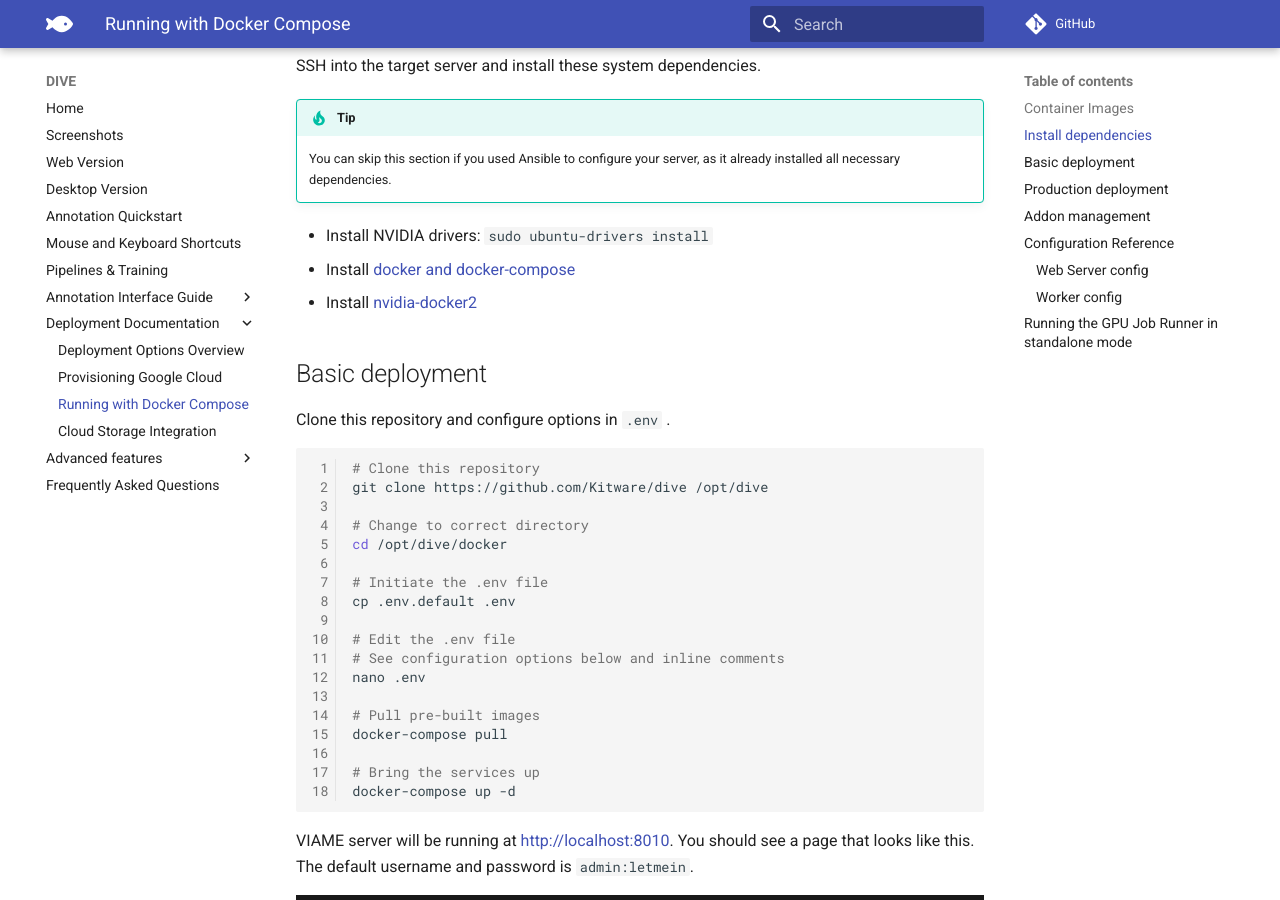
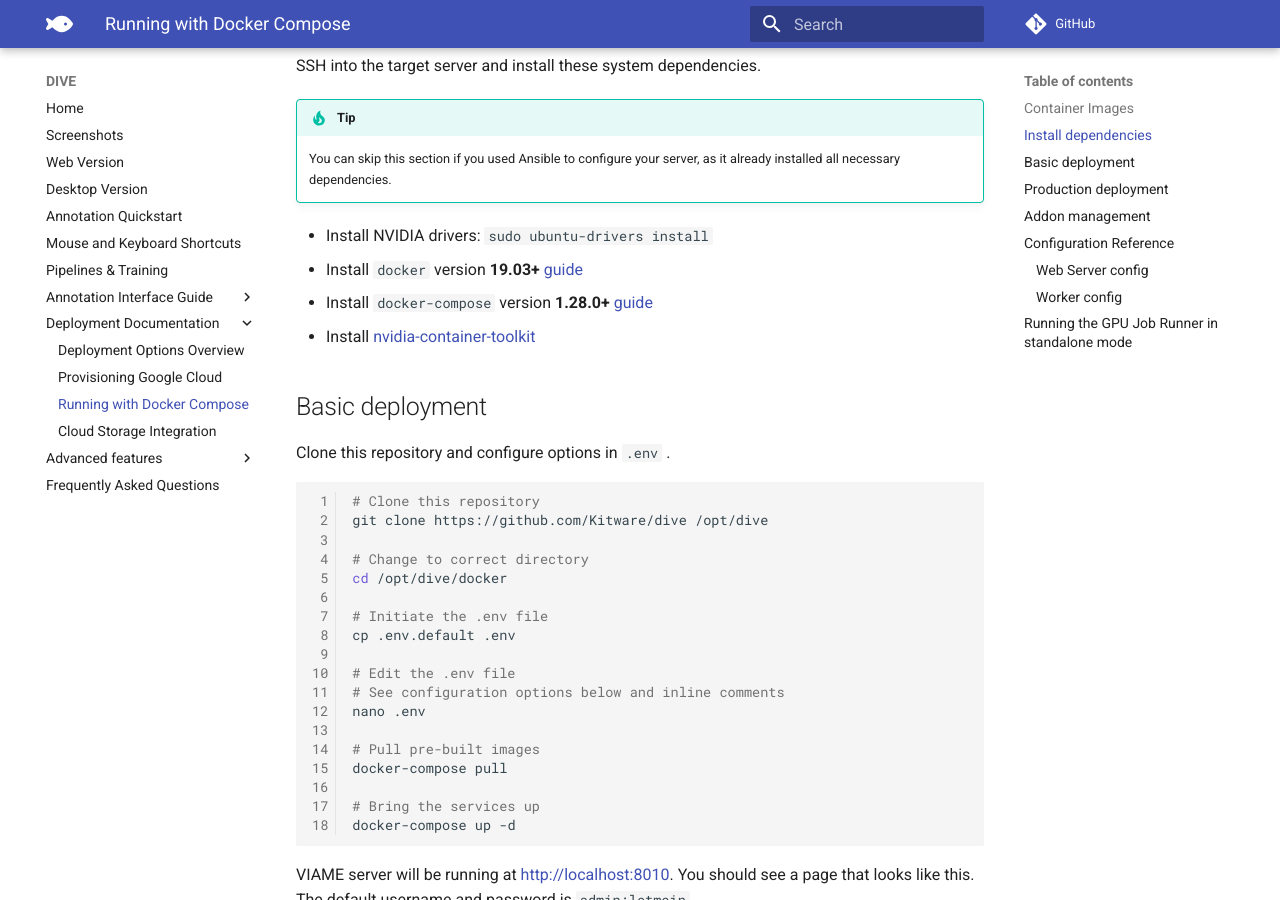
Before and after one commit to Kitware/dive, an MkDocs documentation site: the page built from docs/Deployment-Docker-Compose.md, in a window 1280 px wide and 900 px high, scrolled down 1093 px. Built offline with MkDocs 1.6.1 and Material for MkDocs 9.7.7, drawn with Linux system fonts in a browser that asks for light colours; comment, search, counter and statistics services are not loaded.

Commit message:
Upgrade to compose 1.28, switch to device requests

```diff
--- a/docs/Deployment-Docker-Compose.md
+++ b/docs/Deployment-Docker-Compose.md
@@ -26,8 +26,9 @@ SSH into the target server and install these system dependencies.
     You can skip this section if you used Ansible to configure your server, as it already installed all necessary dependencies.
 
 * Install NVIDIA drivers: `sudo ubuntu-drivers install`
-* Install [docker and docker-compose](https://docs.docker.com/engine/install/ubuntu/)
-* Install [nvidia-docker2](https://docs.nvidia.com/datacenter/cloud-native/container-toolkit/install-guide.html#docker)
+* Install `docker` version **19.03+** [guide](https://docs.docker.com/engine/install/ubuntu/)
+* Install `docker-compose` version **1.28.0+** [guide](https://docs.docker.com/compose/install/)
+* Install [nvidia-container-toolkit](https://docs.nvidia.com/datacenter/cloud-native/container-toolkit/install-guide.html#docker)
 
 ## Basic deployment
 
```
Also changed, not shown: docs/Deployment-Provision.md (+1 -1 lines), 5 other files.
